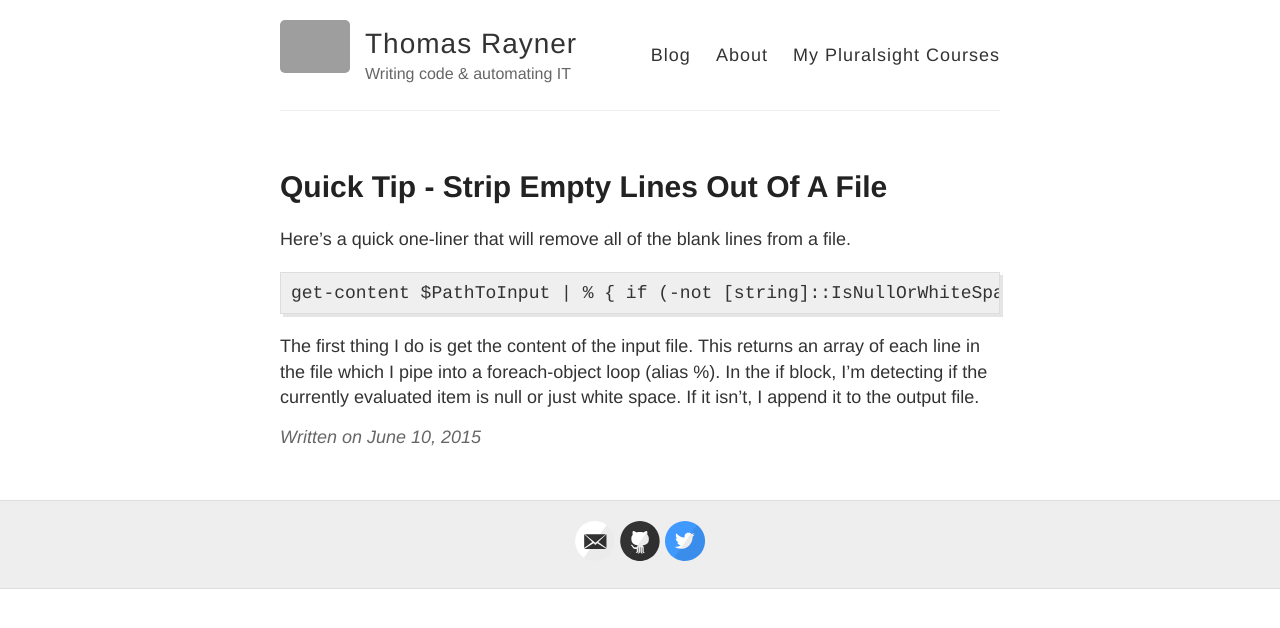
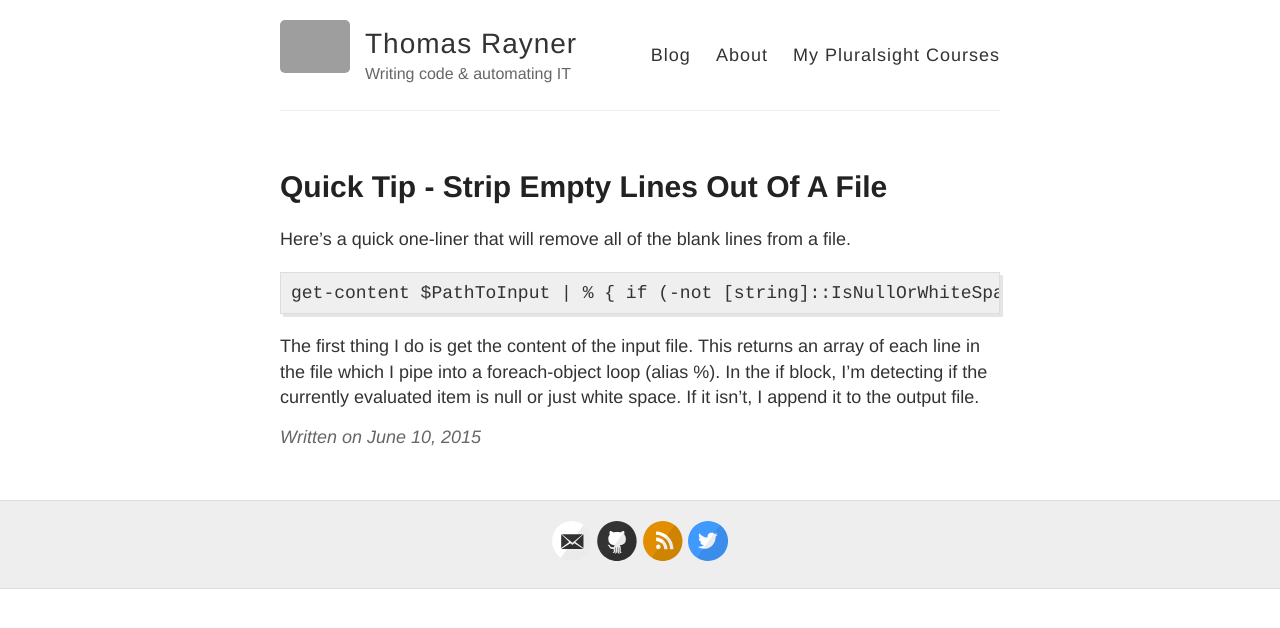
Before and after one commit to thomasrayner/thomasrayner.github.io, a Jekyll site: the page built from _posts/2015-06-10-quick-tip-strip-empty-lines-out-of-a-file.md, in a window 1280 px wide. Shown: the top 628 px of the page. Built offline with Jekyll 4.4.1, drawn with Linux system fonts in a browser that asks for light colours; grey boxes are pictures that could not be loaded.

Commit message:
Added rss feed in footer

```diff
--- a/_config.yml
+++ b/_config.yml
@@ -25,7 +25,7 @@
   instagram:
   linkedin:
   pinterest:
-  rss: # just type anything here for a working RSS icon
+  rss: anything # just type anything here for a working RSS icon
   twitter: mrthomasrayner
   stackoverflow: # your stackoverflow profile, e.g. "users/50476/bart-kiers"
   youtube: # channel/<your_long_string> or user/<user-name>
```
